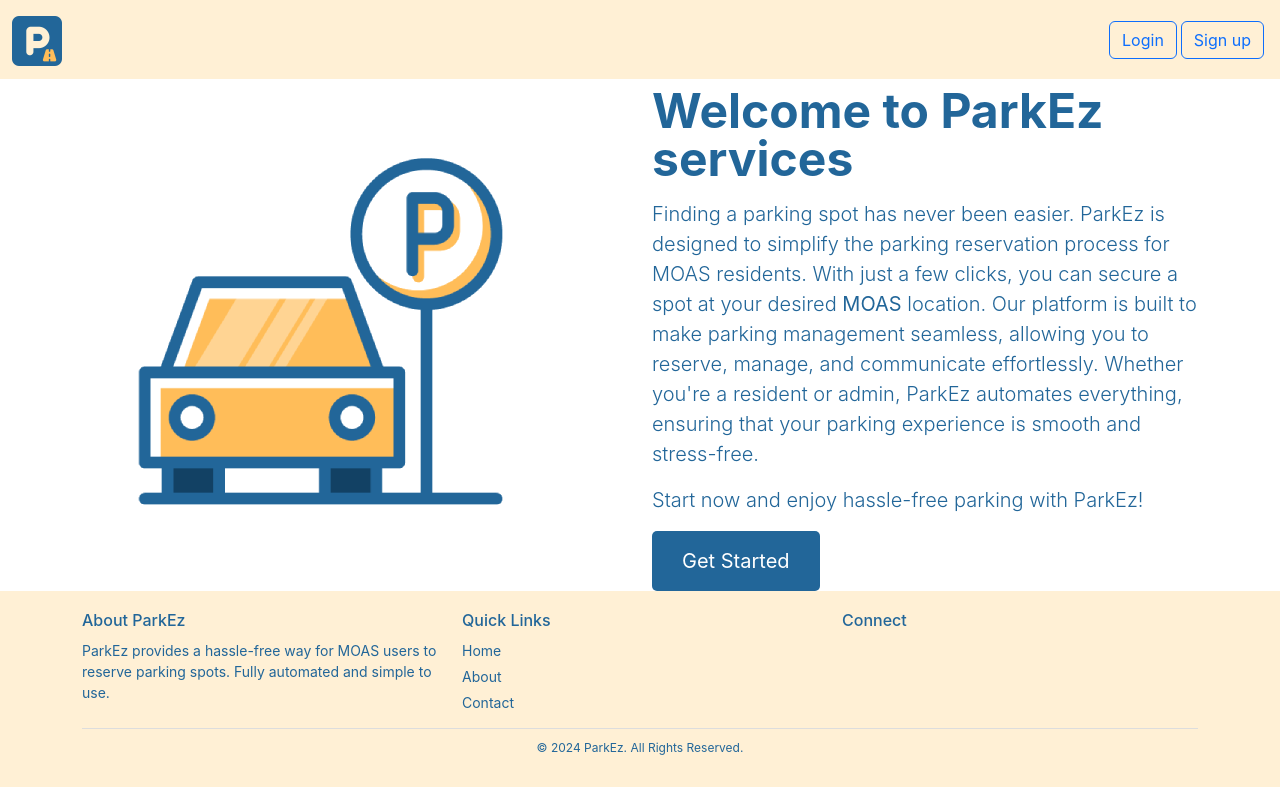
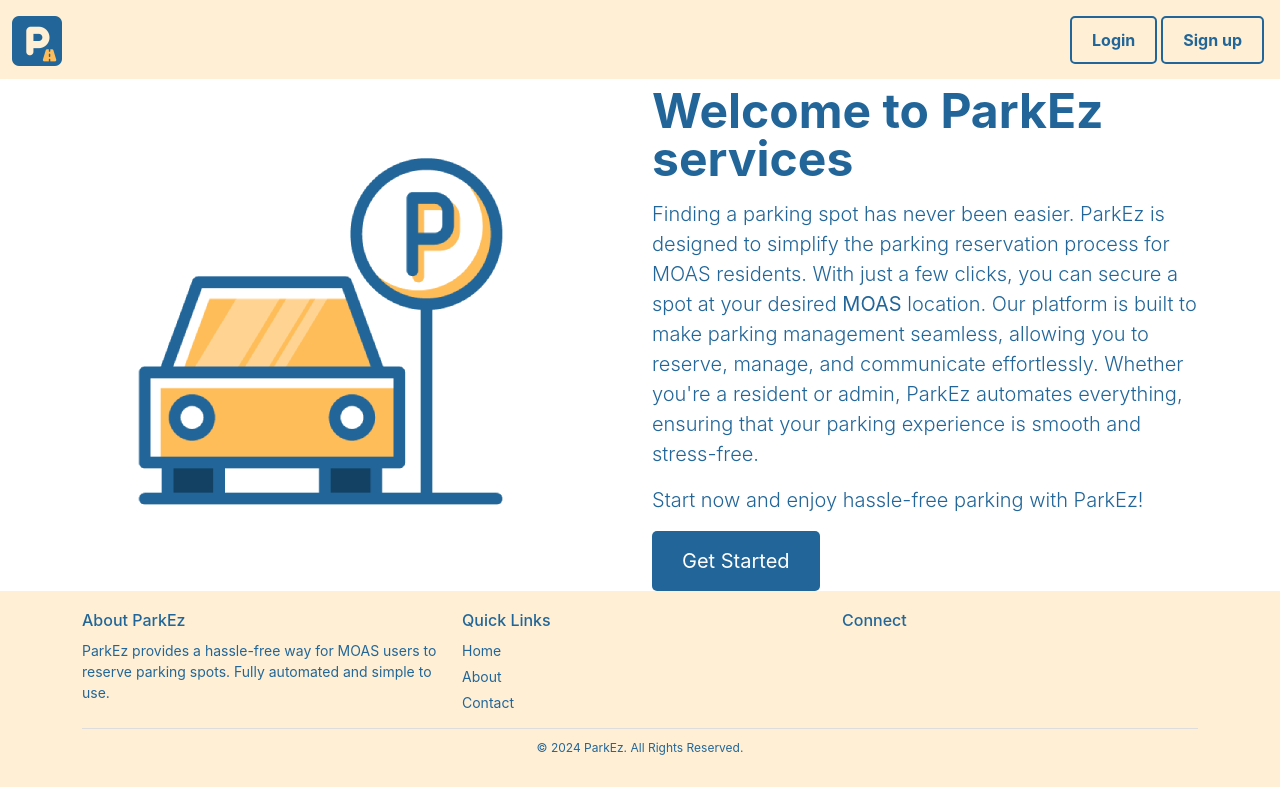
Before and after one commit to Gayan65/parkez, a React (Create React App) app in the folder frontend/: page / in a window 1280 px wide. Built offline with nearby package versions, Linux system fonts and the light colour scheme.

Commit message:
navbar buttons css changed

```diff
--- a/frontend/src/index.css
+++ b/frontend/src/index.css
@@ -436,3 +436,25 @@ body {
 .label {
     color: #226699;
 }
+
+/* Login and Sign up Button Styling */
+.btn-outline-primary {
+    color: #226699;
+    border: 2px solid #226699;
+    font-weight: bold;
+    padding: 10px 20px;
+    transition: all 0.3s ease;
+    border-radius: 5px; /* Rounded button */
+    font-size: 16px;
+}
+
+.btn-outline-primary:hover {
+    color: #fff;
+    background-color: #226699;
+    border-color: #226699;
+}
+
+/* Adding margin between the buttons */
+.me-1 {
+    margin-right: 10px;
+}
```
